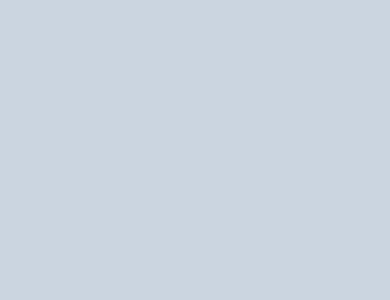
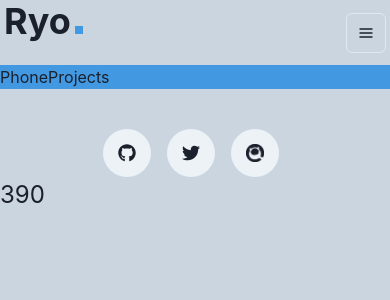
Before and after one commit to ryoww/PortFolio_, a React (Vite) app: page /projects in a window 390 px wide. Before the commit this address had no page. Shown: the top 300 px of the page. Built offline with nearby package versions, Linux system fonts and the light colour scheme.

Commit message:
Add Projects and edit Home Phone

```diff
--- a/src/App.tsx
+++ b/src/App.tsx
@@ -4,6 +4,7 @@
 import Skills from "./pages/SkillsPC";
 import Profile from "./pages/ProfilePC";
 import Contact from "./pages/ContactPC";
+import Projects from "./pages/Projects";
 
 function App() {
     return (
@@ -14,6 +15,7 @@
                     <Route path="skills" element={<Skills />} />
                     <Route path="profile" element={<Profile />} />
                     <Route path="contact" element={<Contact />} />
+                    <Route path="projects" element={<Projects />} />
                 </Route>
             </Routes>
         </>
--- a/src/constants/HeaderInfos.tsx
+++ b/src/constants/HeaderInfos.tsx
@@ -106,4 +106,8 @@
         to: "/contact",
         linkName: "Contact",
     },
+    {
+        to: "/projects",
+        linkName: "Projects",
+    },
 ];
--- /dev/null
+++ b/src/pages/Projects.tsx
@@ -0,0 +1,11 @@
+import useWidth from "../hooks/useWidth";
+import PcProjects from "./ProjectsPC";
+import PhoneProjects from "./ProjectsPhone";
+
+const Projects = () => {
+    const width = useWidth();
+
+    return <>{width >= 850 ? <PcProjects /> : <PhoneProjects />}</>;
+};
+
+export default Projects;
--- /dev/null
+++ b/src/pages/ProjectsPC.tsx
@@ -0,0 +1,13 @@
+import { Box, Text } from "@chakra-ui/react";
+
+const PcProjects = () => {
+    return (
+        <>
+            <Box bg={"blue.400"} w={"100%"} h={"100%"}>
+                <Text size={"3xl"}>PcProjects</Text>
+            </Box>
+        </>
+    );
+};
+
+export default PcProjects;
--- /dev/null
+++ b/src/pages/ProjectsPhone.tsx
@@ -0,0 +1,13 @@
+import { Box, Text } from "@chakra-ui/react";
+
+const PhoneProjects = () => {
+    return (
+        <>
+            <Box bg={"blue.400"} w={"100%"} h={"100%"}>
+                <Text size={"3xl"}>PhoneProjects</Text>
+            </Box>
+        </>
+    );
+};
+
+export default PhoneProjects;
```
Also changed, not shown: src/pages/HomePhone.tsx (+12 -8 lines).
